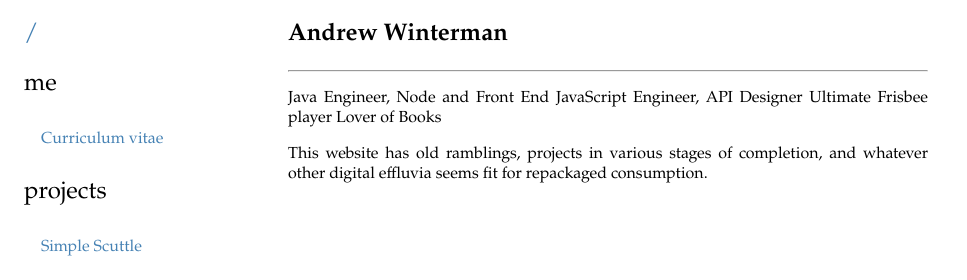
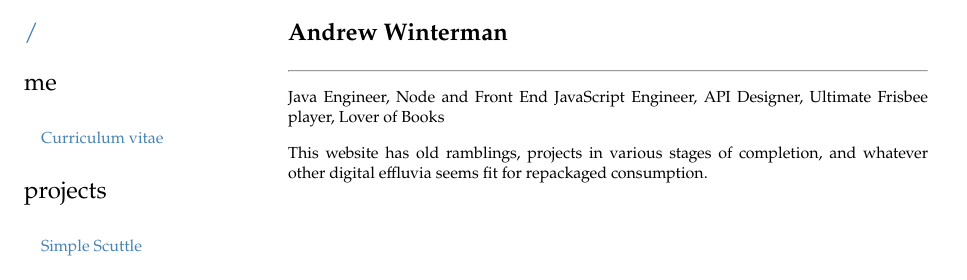
Before and after one commit to AWinterman/awinterman.github.com, a Jekyll site: the page built from index.md, in a window 1280 px wide. Shown: the top 280 px of the page, without its empty margins (0-967 px from the left). Built offline with Jekyll 4.4.1, drawn with Linux system fonts in a browser that asks for light colours.

```diff
--- a/index.md
+++ b/index.md
@@ -6,9 +6,7 @@ layout: default
 # Andrew Winterman
 -------
 
-Java Engineer, Node and Front End JavaScript Engineer, API Designer
-Ultimate Frisbee player
-Lover of Books
+Java Engineer, Node and Front End JavaScript Engineer, API Designer, Ultimate Frisbee player, Lover of Books
 
 This website has old ramblings, projects in various stages of completion, and
 whatever other digital effluvia seems fit for repackaged consumption.
```
